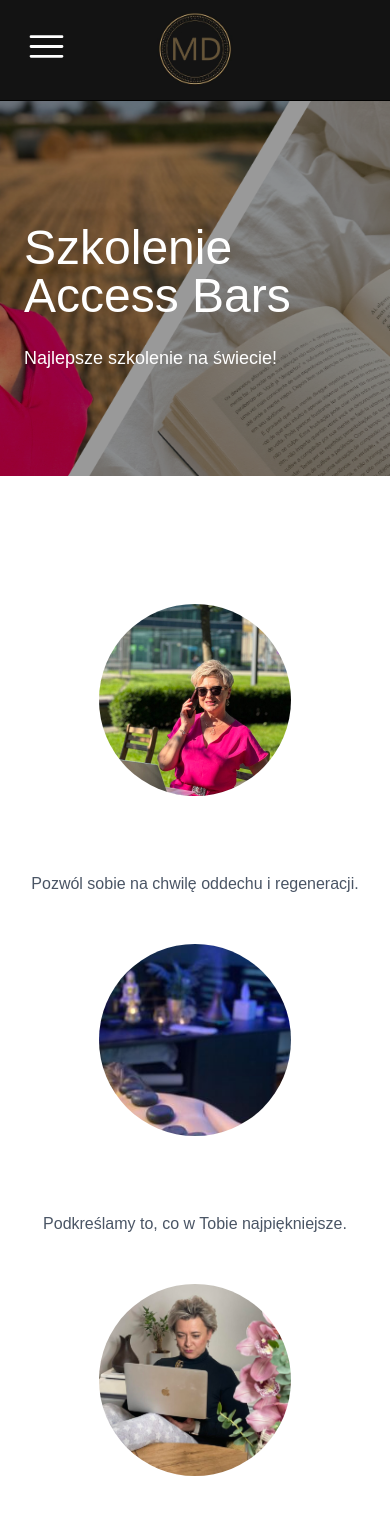
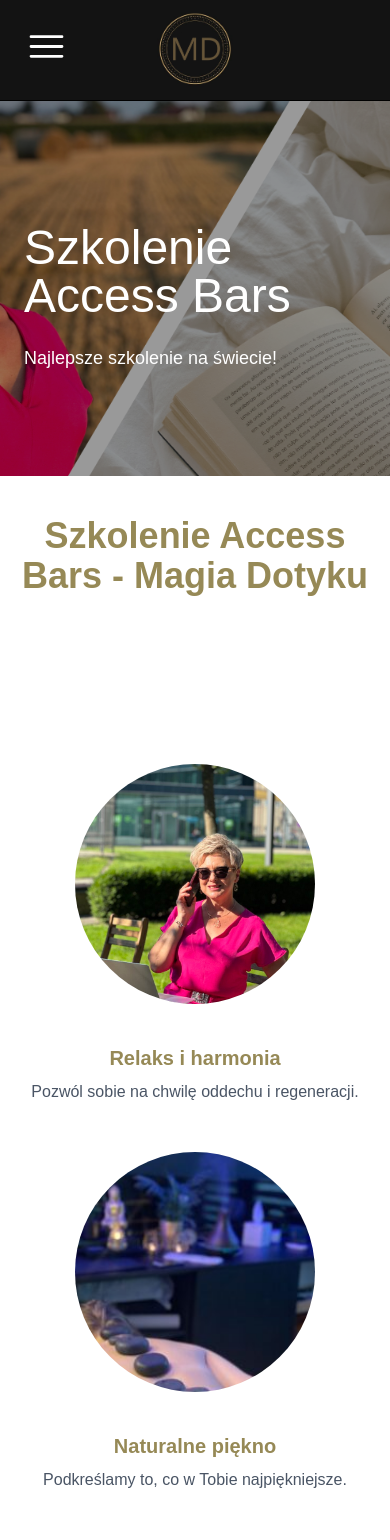
Before and after one commit to kamilhandzlik/magia_dotyku, a Next.js app in the folder frontend/: page /szkolenie in a window 390 px wide. Shown: the top 1540 px of the page. Built offline with nearby package versions, Linux system fonts and the light colour scheme.

Commit message:
changed szkolenia and circle section

```diff
--- a/frontend/app/components/Sections/CircleSection.tsx
+++ b/frontend/app/components/Sections/CircleSection.tsx
@@ -16,14 +16,15 @@ export default function CircleSection({
   reverse = false,
 }: Props) {
   return (
+    <div className="">
       <div
         className={`
-        flex flex-col md:flex-row items-center gap-10 my-12
+        flex flex-col max-w-[1300px] mx-auto md:flex-row items-center gap-10 my-12
         ${reverse ? "md:flex-row-reverse" : ""}
       `}
       >
         {/* Obraz */}
-      <div className="w-48 h-48 relative flex-shrink-0">
+        <div className="w-[240px] h-[240px] relative flex-shrink-0">
           <Image
             src={image}
             alt={title}
@@ -34,8 +35,9 @@ export default function CircleSection({
 
         {/* Tekst */}
         <div className="max-w-md text-center md:text-left">
-        <h3 className="text-xl font-semibold mb-2">{title}</h3>
+          <h3 className="text-xl text-[#968956] font-semibold mb-2">{title}</h3>
           <p className="text-gray-600">{description}</p>
+        </div>
       </div>
     </div>
   );
--- a/frontend/app/szkolenia-lista/page.tsx
+++ b/frontend/app/szkolenia-lista/page.tsx
@@ -105,7 +105,6 @@ export default function SzkoleniaLista() {
       />
       <div className="max-w-5xl mx-auto px-6 py-20">
         <ListaSzkolen />
-        <TabelkaPDF />
       </div>
       <Footer />
     </>
--- a/frontend/app/szkolenie/page.tsx
+++ b/frontend/app/szkolenie/page.tsx
@@ -27,7 +27,10 @@ export default function Szkolenie1() {
         title="Szkolenie Access Bars"
         description="Najlepsze szkolenie na świecie!"
       />
-      <section className="py-20 px-6">
+      <h1 className="text-4xl text-[#968956] text-center font-semibold py-10">
+        Szkolenie Access Bars - Magia Dotyku
+      </h1>
+      <section className="py-20 ">
         {sections.map((item, index) => (
           <CircleSection
             key={index}
```
Also changed, not shown: frontend/app/components/Atelier_piekna.tsx (added). Lines whose indentation alone changed are shown as unchanged.
